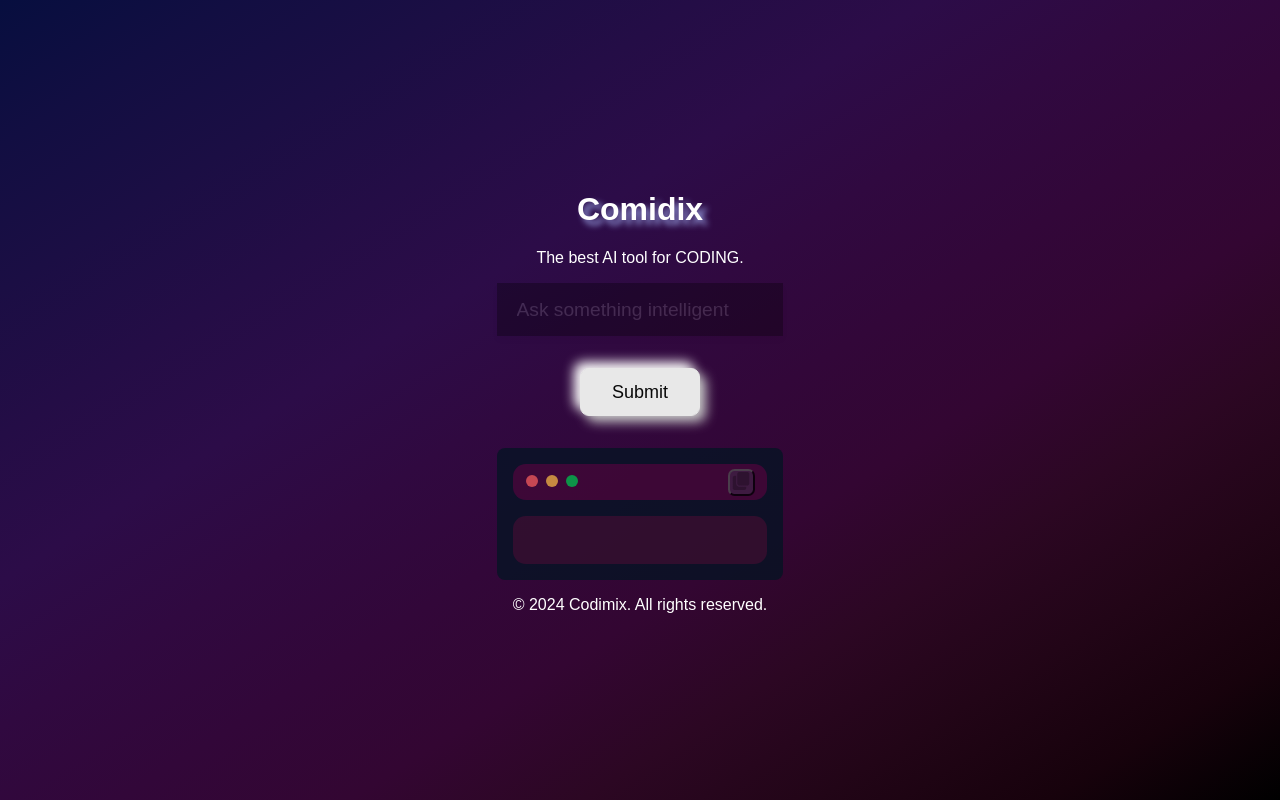
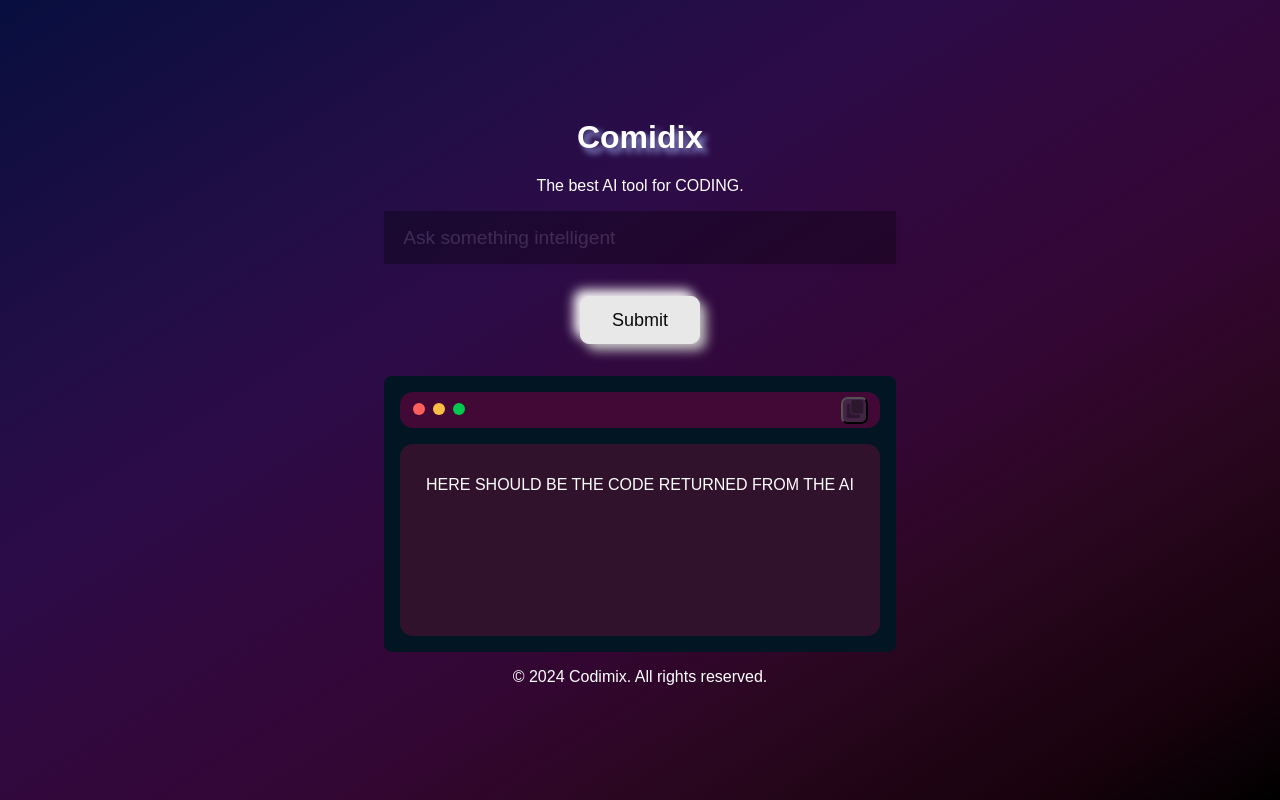
Before and after one commit to Feduski/codimix, a Django app: template codimixapp/templates/base.html in a window 1280 px wide. Run offline with Django 3.2, Linux system fonts and the light colour scheme; the template is opened without the code that fills it, so the values that code supplies are empty.

Commit message:
fix: minor fixes on css

```diff
--- a/codimixapp/static/css/styles.css
+++ b/codimixapp/static/css/styles.css
@@ -29,7 +29,6 @@ h1, p {
   color: #fff;
   font-size: 0.9rem;
   background-color: black;
-
   opacity: 0.3;
   width: 100%;
   box-sizing: border-box;
@@ -81,14 +80,9 @@ h1, p {
 }
 
 .div-response {
-  background-color: #747f8a;
-  opacity: 0.72;
-  color: #fff;
-  text-align: center;
-}
-
-.div-response {
   border-radius: 0.7em;
+  min-width: 30em;
+  min-height: 10em;
   max-width: 45em;
   max-height: 20em;
   padding: 1rem;
@@ -225,6 +219,7 @@ transform: translateX(-50%) scaleY(1.3) scaleX(0.8);
   background-color: #31122c;
   border-radius: 0.8em;
   padding: 1em;
+  min-height: 10em;
 }
 
 .site-footer {
--- a/codimixapp/templates/base.html
+++ b/codimixapp/templates/base.html
@@ -41,7 +41,7 @@
             </div>
 
             <div class="card_content">
-                <p id="textToCopy"></p>
+                <p id="textToCopy"> HERE SHOULD BE THE CODE RETURNED FROM THE AI </p>
             </div>
         </div>
 
--- a/codimixapp/views.py
+++ b/codimixapp/views.py
@@ -15,8 +15,6 @@ def process_user_input(request):
     user_input = request.GET.get('user_input')
     return JsonResponse({'user_sent' : user_input})
 
-
-
 """        prompt_template = os.getenv("TEMPLATE")
 
         message = llm.invoke(prompt_template, query = user_input)
```
